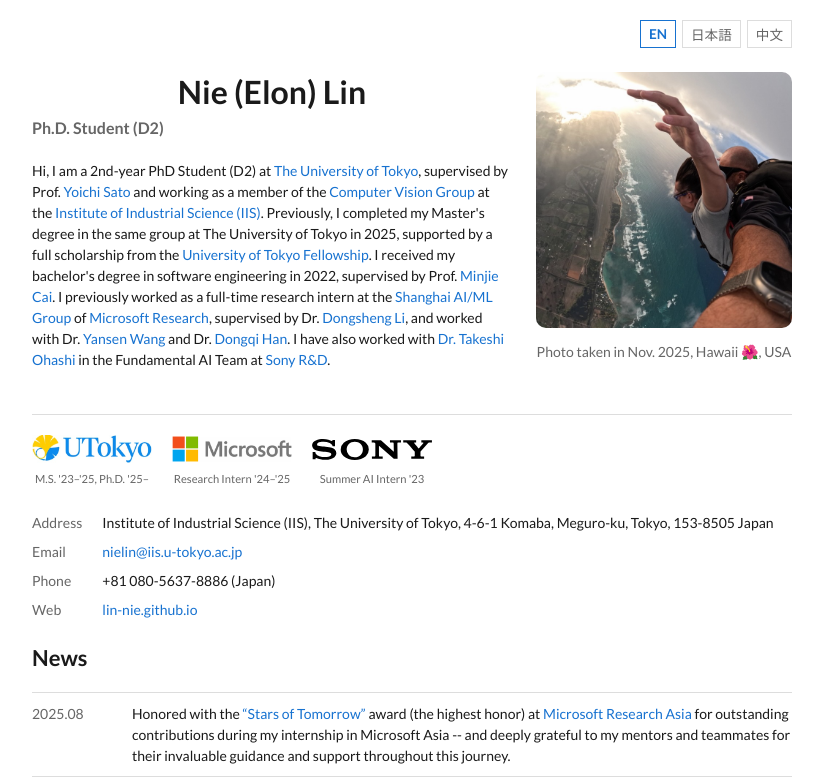
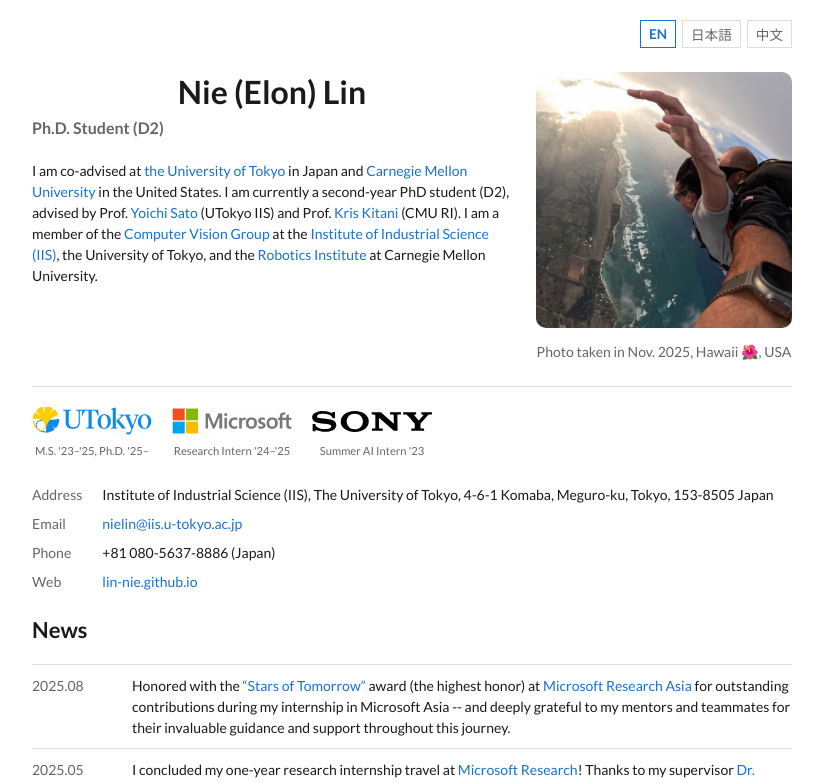
Before and after one commit to lin-nie/lin-nie.github.io, a Vue app: page / in a window 1280 px wide. Shown: the top 783 px of the page, without its empty margins (228-1051 px from the left). Built offline with nearby package versions, Linux system fonts and the light colour scheme.

Commit message:
Replace English bio with UTokyo/CMU co-advising summary
Also verified Kris Kitani's faculty page via web search rather than
guessing the URL.

```diff
--- a/src/content/en.ts
+++ b/src/content/en.ts
@@ -7,24 +7,15 @@
     name: 'Nie (Elon) Lin',
     degree: 'Ph.D. Student (D2)',
     photoCaption: 'Photo taken in Nov. 2025, Hawaii 🌺, USA',
-    bio: `Hi, I am a 2nd-year PhD Student (D2) at
-      <a href="https://www.u-tokyo.ac.jp/en/" target="_blank" rel="noopener">The University of Tokyo</a>,
-      supervised by Prof. <a href="https://sites.google.com/ut-vision.org/ysato/" target="_blank" rel="noopener">Yoichi Sato</a>
-      and working as a member of the <a href="https://www.ut-vision.org/" target="_blank" rel="noopener">Computer Vision Group</a>
-      at the <a href="https://www.iis.u-tokyo.ac.jp/en/" target="_blank" rel="noopener">Institute of Industrial Science (IIS)</a>.
-      Previously, I completed my Master's degree in the same group at The University of Tokyo in 2025,
-      supported by a full scholarship from the
-      <a href="https://www.u-tokyo.ac.jp/en/prospective-students/fellowship.html" target="_blank" rel="noopener">University of Tokyo Fellowship</a>.
-      I received my bachelor's degree in software engineering in 2022, supervised by Prof.
-      <a href="https://cai-mj.github.io/" target="_blank" rel="noopener">Minjie Cai</a>.
-      I previously worked as a full-time research intern at the
-      <a href="https://www.microsoft.com/en-us/research/group/shanghai-ai-ml-group/" target="_blank" rel="noopener">Shanghai AI/ML Group</a>
-      of <a href="https://www.microsoft.com/en-us/research/" target="_blank" rel="noopener">Microsoft Research</a>,
-      supervised by Dr. <a href="https://recmind.cn/" target="_blank" rel="noopener">Dongsheng Li</a>,
-      and worked with Dr. <a href="https://victorywys.github.io/" target="_blank" rel="noopener">Yansen Wang</a>
-      and Dr. <a href="https://frosthan.github.io/" target="_blank" rel="noopener">Dongqi Han</a>.
-      I have also worked with <a href="https://jp.linkedin.com/in/takeshi-ohashi-056876ba" target="_blank" rel="noopener">Dr. Takeshi Ohashi</a>
-      in the Fundamental AI Team at <a href="https://ai.sony/" target="_blank" rel="noopener">Sony R&D</a>.`,
+    bio: `I am co-advised at <a href="https://www.u-tokyo.ac.jp/en/" target="_blank" rel="noopener">the University of Tokyo</a>
+      in Japan and <a href="https://www.cmu.edu/" target="_blank" rel="noopener">Carnegie Mellon University</a> in the United States.
+      I am currently a second-year PhD student (D2), advised by Prof.
+      <a href="https://sites.google.com/ut-vision.org/ysato/" target="_blank" rel="noopener">Yoichi Sato</a> (UTokyo IIS)
+      and Prof. <a href="https://kriskitani.github.io/" target="_blank" rel="noopener">Kris Kitani</a> (CMU RI).
+      I am a member of the <a href="https://www.ut-vision.org/" target="_blank" rel="noopener">Computer Vision Group</a>
+      at the <a href="https://www.iis.u-tokyo.ac.jp/en/" target="_blank" rel="noopener">Institute of Industrial Science (IIS)</a>,
+      the University of Tokyo, and the <a href="https://www.ri.cmu.edu/" target="_blank" rel="noopener">Robotics Institute</a>
+      at Carnegie Mellon University.`,
     contact: {
       address: 'Institute of Industrial Science (IIS), The University of Tokyo, 4-6-1 Komaba, Meguro-ku, Tokyo, 153-8505 Japan',
       email: 'nielin@iis.u-tokyo.ac.jp',
```
